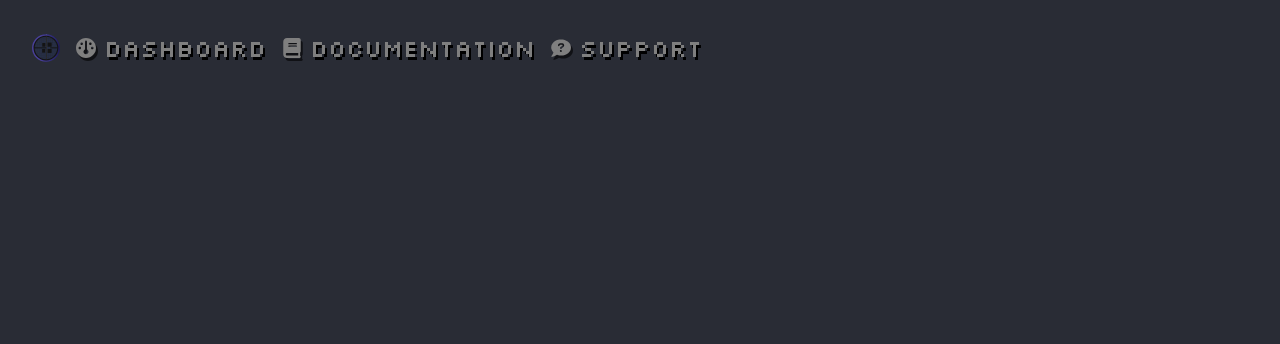
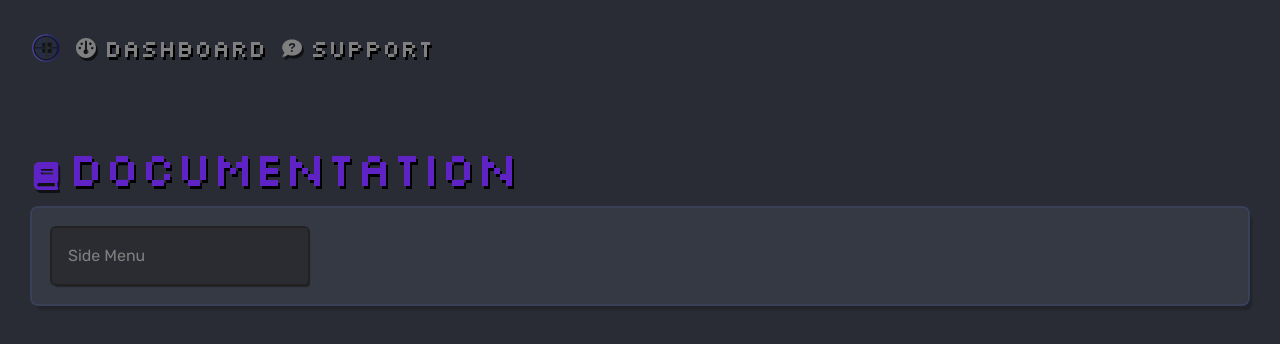
Before and after one commit to ayushk7/CodeWire, a Vue app: page /documentation in a window 1280 px wide. Shown: the top 344 px of the page. Built offline with nearby package versions, Linux system fonts and the light colour scheme.

Commit message:
Start of making the DocumentationView.vue

```diff
--- a/src/App.vue
+++ b/src/App.vue
@@ -9,6 +9,9 @@ import SupportIcon from "./components/icons/IconSupport.vue";
 //import HelloWorld from './components/HelloWorld.vue'
 const router = useRouter();
 const isDashboard = computed(() => router.currentRoute.value.path !== "/");
+const isDocumentation = computed(
+  () => router.currentRoute.value.path !== "/documentation"
+);
 </script>
 
 <template>
@@ -29,8 +32,8 @@ const isDashboard = computed(() => router.currentRoute.value.path !== "/");
               Dashboard
             </RouterLink>
           </li>
-          <li>
-            <RouterLink class="flex items-center" to="/about">
+          <li v-if="isDocumentation">
+            <RouterLink class="flex items-center" to="/documentation">
               <DocumentationIcon class="mr-2" />
               Documentation
             </RouterLink>
--- a/src/router/index.js
+++ b/src/router/index.js
@@ -1,6 +1,7 @@
 import { createRouter, createWebHistory } from "vue-router";
 import DashboardView from "../views/DashboardView.vue";
 import SupportView from "../views/SupportView.vue";
+import DocumentationView from "../views/DocumentationView.vue";
 
 const router = createRouter({
   history: createWebHistory(import.meta.env.BASE_URL),
@@ -11,6 +12,11 @@ const router = createRouter({
       component: DashboardView,
     },
     {
+      path: "/documentation",
+      name: "documentation",
+      component: DocumentationView,
+    },
+    {
       path: "/support",
       name: "support",
       component: SupportView,
--- /dev/null
+++ b/src/views/DocumentationView.vue
@@ -0,0 +1,20 @@
+<script setup>
+import DocumentationIcon from "../components/icons/IconDocumentation.vue";
+</script>
+<template>
+  <main class="w-full col-span-full">
+    <div class="flex items-center">
+      <DocumentationIcon class="w-7 h-7 mr-2 text-primary" />
+      <h1>Documentation</h1>
+    </div>
+    <div class="box p-5">
+      <div class="flex">
+        <div class="box-dark w-64">
+          <div class="text-body">Side Menu</div>
+        </div>
+      </div>
+    </div>
+  </main>
+</template>
+
+<style></style>
```
